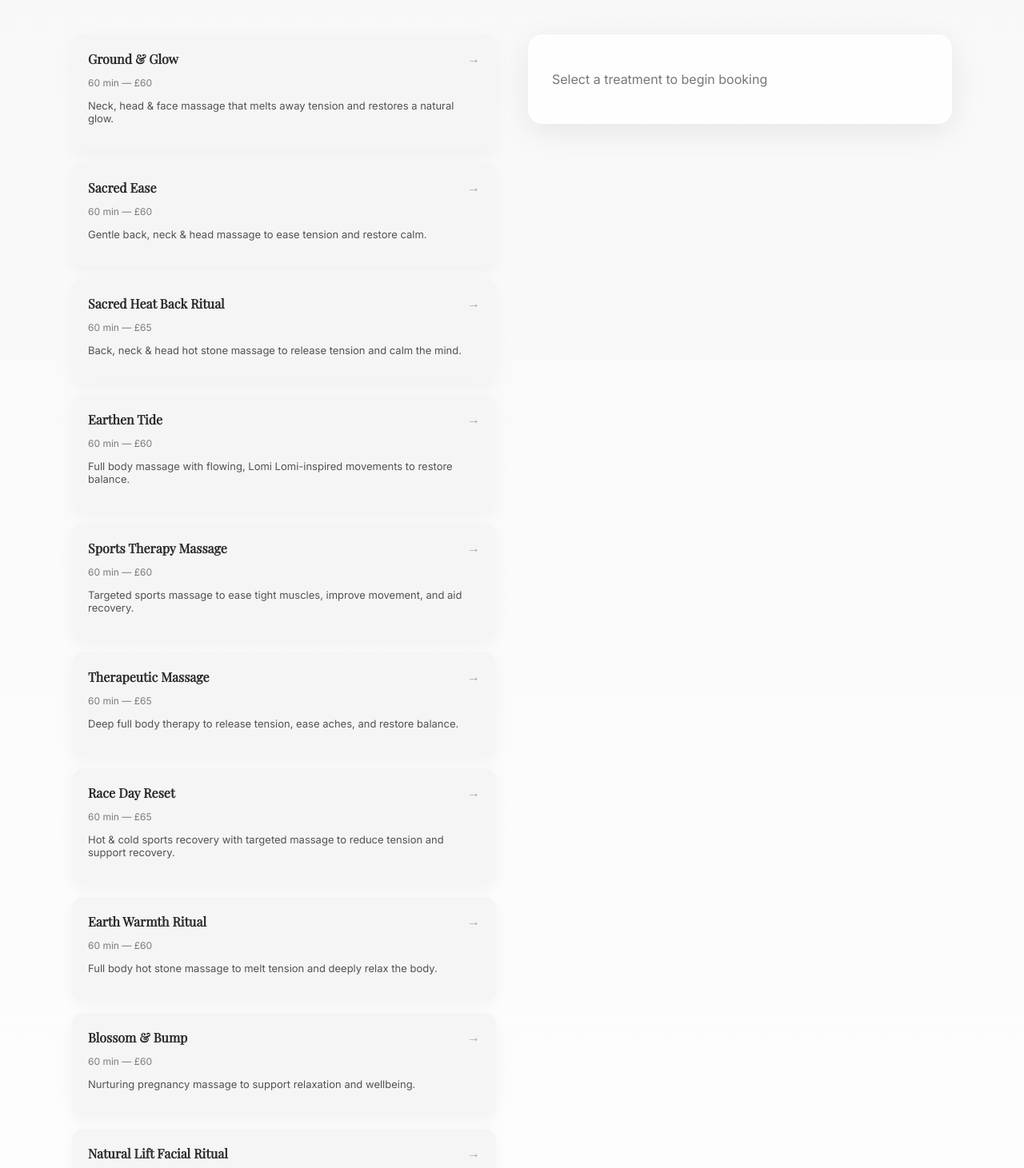
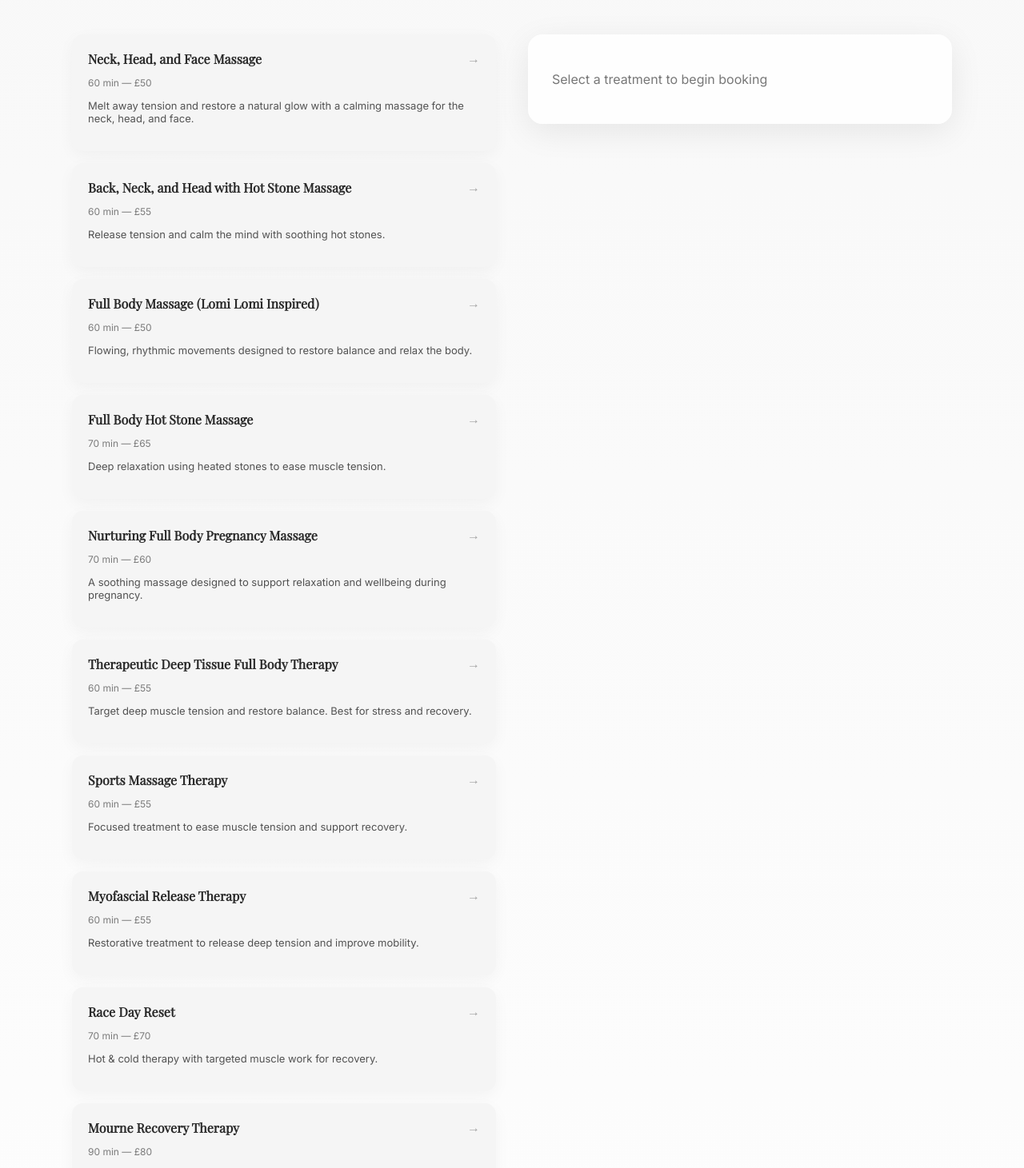
Before and after one commit to rbarr-2021/mourne-wellness, a React (Vite) app: page /treatments in a window 1280 px wide. Shown: the part 149-1610 px from the top of the page at 80% size. Built offline with nearby package versions, Linux system fonts and the light colour scheme.

Commit message:
update treatments UI

```diff
--- a/index.html
+++ b/index.html
@@ -17,7 +17,10 @@
     <link href="https://fonts.googleapis.com/css2?family=Playfair+Display&family=Inter&display=swap" rel="stylesheet">
 
     <!-- Icons -->
-    <link rel="icon" href="/favicon.ico" />
+     <link rel="icon" type="image/png" sizes="32x32" href="/favicon-32x32.png" />
+<link rel="icon" type="image/png" sizes="192x192" href="/favicon-192x192.png" />
+<link rel="apple-touch-icon" href="/apple-touch-icon.png" />
+    <link rel="icon" href="/favicon.ico" sizes="any" />
     <link rel="apple-touch-icon" href="/apple-touch-icon.png" />
     <link rel="manifest" href="/site.webmanifest" />
 
--- a/src/components/Services.jsx
+++ b/src/components/Services.jsx
@@ -81,8 +81,7 @@ Restore balance | Reconnect with nature | Return to yourself
             color: "var(--text-light)",
             fontSize: "14px"
           }}>
-            A range of restorative treatments to relax the body, release tension, and restore balance—whether
-            you need deep muscle relief, targeted sports work, or gentle relaxation.
+            A collection of bespoke treatments designed to deeply relax the body, release built-up tension, and restore your natural balance. Perfect for those seeking a holistic, rejuvenating experience that addresses both body and mind.
           </p>
         </Link>
 
@@ -110,8 +109,7 @@ Restore balance | Reconnect with nature | Return to yourself
             color: "var(--text-light)",
             fontSize: "14px"
           }}>
-            Specialist treatments focused on recovery and deep relaxation, using techniques like hot and cold therapy and hot stone massage to ease muscle tension, reduce stress, and support the body’s natural healing and recovery.
-          </p>
+Focused treatments to accelerate recovery, relieve muscle tension, and support the body’s natural healing. Using advanced techniques like hot/cold therapy, deep tissue massage, and hot stone rituals, these sessions are designed for those who need targeted relief and restoration.          </p>
         </Link>
 
         <Link
@@ -131,15 +129,14 @@ Restore balance | Reconnect with nature | Return to yourself
             fontFamily: "var(--font-heading)",
             fontSize: "clamp(18px,2vw,22px)"
           }}>
-           Nurture & Restore
+        Signature Treatment
           </h3>
           <p style={{
             fontFamily: "var(--font-body)",
             color: "var(--text-light)",
             fontSize: "14px"
           }}>
-            Gentle, nurturing treatments designed to support relaxation and wellbeing, helping to ease tension, calm the mind, and restore a sense of balance and comfort.
-          </p>
+Mourne Recovery Therapy — A tailored blend of sports massage and myofascial release, combining deep muscle work with gentle, grounding techniques to restore, rebalance, and recover.          </p>
         </Link>
     <Link
           to="/treatments"
--- a/src/pages/Treatments.jsx
+++ b/src/pages/Treatments.jsx
@@ -2,105 +2,150 @@ import "../styles/global.css"
 import { useState } from "react"
 
 const treatments = [
+  // Signature Experiences
   {
-    name: "Ground & Glow",
-    description: "Neck, head & face massage that melts away tension and restores a natural glow.",
+    category: "Signature Experiences",
+    name: "Neck, Head, and Face Massage",
+    description: "Melt away tension and restore a natural glow with a calming massage for the neck, head, and face.",
     prices: [
-      { time: "60 min", price: "£60" },
-      { time: "90 min", price: "£80" }
+      { time: "60 min", price: "£50" },
+      { time: "90 min", price: "£70" }
     ]
   },
-   {
-    name: "Sacred Ease",
-    description: "Gentle back, neck & head massage to ease tension and restore calm.",
-    prices: [{ time: "60 min", price: "£60" },
-      { time: "90 min", price: "£80" }
+  {
+    category: "Signature Experiences",
+    name: "Back, Neck, and Head with Hot Stone Massage",
+    description: "Release tension and calm the mind with soothing hot stones.",
+    prices: [
+      { time: "60 min", price: "£55" },
+      { time: "90 min", price: "£75" }
     ]
   },
-    {
-    name: "Sacred Heat Back Ritual",
-    description: "Back, neck & head hot stone massage to release tension and calm the mind.",
+  {
+    category: "Signature Experiences",
+    name: "Full Body Massage (Lomi Lomi Inspired)",
+    description: "Flowing, rhythmic movements designed to restore balance and relax the body.",
     prices: [
-      { time: "60 min", price: "£65" },
-      { time: "90 min", price: "£85" }
+      { time: "60 min", price: "£50" },
+      { time: "90 min", price: "£70" }
+    ]
+  },
+  {
+    category: "Signature Experiences",
+    name: "Full Body Hot Stone Massage",
+    description: "Deep relaxation using heated stones to ease muscle tension.",
+    prices: [
+      { time: "70 min", price: "£65" }
+    ]
+  },
+  {
+    category: "Signature Experiences",
+    name: "Nurturing Full Body Pregnancy Massage",
+    description: "A soothing massage designed to support relaxation and wellbeing during pregnancy.",
+    prices: [
+      { time: "70 min", price: "£60" }
     ]
   },
 
+  // Specialist Recovery
   {
-    name: "Earthen Tide",
-    description: "Full body massage with flowing, Lomi Lomi-inspired movements to restore balance.",
+    category: "Specialist Recovery",
+    name: "Therapeutic Deep Tissue Full Body Therapy",
+    description: "Target deep muscle tension and restore balance. Best for stress and recovery.",
     prices: [
-      { time: "60 min", price: "£60" },
-      { time: "90 min", price: "£80" }
+      { time: "60 min", price: "£55" },
+      { time: "90 min", price: "£75" }
     ]
   },
   {
-    name: "Sports Therapy Massage",
-    description: "Targeted sports massage to ease tight muscles, improve movement, and aid recovery.",
+    category: "Specialist Recovery",
+    name: "Sports Massage Therapy",
+    description: "Focused treatment to ease muscle tension and support recovery.",
     prices: [
-      { time: "60 min", price: "£60" },
-      { time: "90 min", price: "£80" }
+      { time: "60 min", price: "£55" },
+      { time: "90 min", price: "£75" }
     ]
   },
   {
-    name: "Therapeutic Massage",
-    description: "Deep full body therapy to release tension, ease aches, and restore balance.",
+    category: "Specialist Recovery",
+    name: "Myofascial Release Therapy",
+    description: "Restorative treatment to release deep tension and improve mobility.",
     prices: [
-      { time: "60 min", price: "£65" },
-      { time: "90 min", price: "£85" }
+      { time: "60 min", price: "£55" },
+      { time: "90 min", price: "£75" }
     ]
   },
   {
+    category: "Specialist Recovery",
     name: "Race Day Reset",
-    description: "Hot & cold sports recovery with targeted massage to reduce tension and support recovery.",
+    description: "Hot & cold therapy with targeted muscle work for recovery.",
     prices: [
-      { time: "60 min", price: "£65" },
-      { time: "90 min", price: "£85" }
+      { time: "70 min", price: "£70" }
     ]
   },
+
+  // Signature Treatment
   {
-    name: "Earth Warmth Ritual",
-    description: "Full body hot stone massage to melt tension and deeply relax the body.",
+    category: "Signature Treatment",
+    name: "Mourne Recovery Therapy",
+    description: "A tailored blend of sports massage and myofascial release for full-body reset.",
     prices: [
-      { time: "60 min", price: "£60" },
       { time: "90 min", price: "£80" }
     ]
   },
 
+  // Nurture & Restore
   {
-    name: "Blossom & Bump",
-    description: "Nurturing pregnancy massage to support relaxation and wellbeing.",
+    category: "Nurture & Restore",
+    name: "Gentle Back, Neck, and Head Massage",
+    description: "Gentle treatment to ease tension and restore calm.",
     prices: [
-      { time: "60 min", price: "£60" },
-      { time: "90 min", price: "£80" }
+      { time: "60 min", price: "£50" }
     ]
   },
   {
-    name: "Natural Lift Facial Ritual",
-    description: "Facial treatment to boost circulation and enhance natural glow.",
-    prices: [{ time: "30 min", price: "£30" }]
+    category: "Nurture & Restore",
+    name: "Head & Neck Massage with Essential Oils",
+    description: "Calming massage to relax the mind and support restful sleep.",
+    prices: [
+      { time: "60 min", price: "£50" }
+    ]
+  },
+
+  // Express Rituals
+  {
+    category: "Express Rituals",
+    name: "Tension Release Back Therapy",
+    description: "Quick treatment to relieve back, neck, and shoulder tension.",
+    prices: [
+      { time: "30 min", price: "£30" }
+    ]
   },
   {
-    name: "Tension Release Back Therapy",
-    description: "Quick treatment to relieve tension in the back, neck, and shoulders.",
-    prices: [{ time: "30 min", price: "£30" }]
+    category: "Express Rituals",
+    name: "Revitalizing Head & Face Massage",
+    description: "Relaxing treatment to ease tension and refresh your skin.",
+    prices: [
+      { time: "30 min", price: "£30" }
+    ]
   },
   {
-    name: "Head Massage with Essential Oils",
-    description: "Calming head massage to relax the mind and support restful sleep.",
-    prices: [{ time: "30 min", price: "£28" }]
+    category: "Express Rituals",
+    name: "Grounding Foot Ritual",
+    description: "Revives tired feet and restores comfort.",
+    prices: [
+      { time: "30 min", price: "£30" }
+    ]
   },
   {
-    name: "Grounding Foot Ritual",
-    description: "Revives tired feet and restores comfort after long days or walks.",
-    prices: [{ time: "30 min", price: "£25" }]
-  },
-  {
+    category: "Express Rituals",
     name: "Grounding Hand Ritual",
-    description: "Relieves tension in hands and wrists for improved comfort and ease.",
-    prices: [{ time: "30 min", price: "£25" }]
+    description: "Relieves tension in hands and wrists.",
+    prices: [
+      { time: "30 min", price: "£30" }
+    ]
   }
-]
+];
 
 function Treatments() {
 
```
